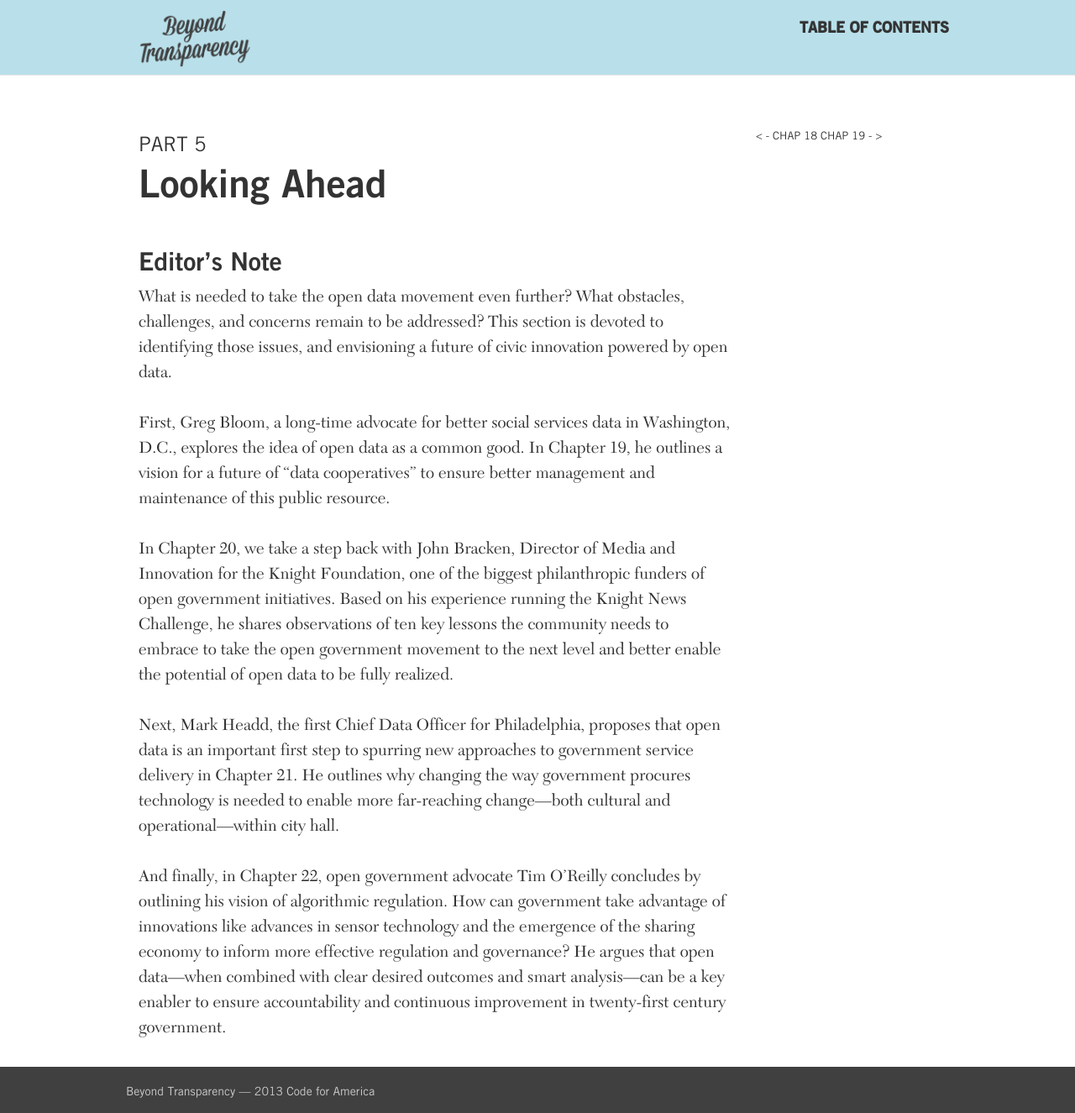
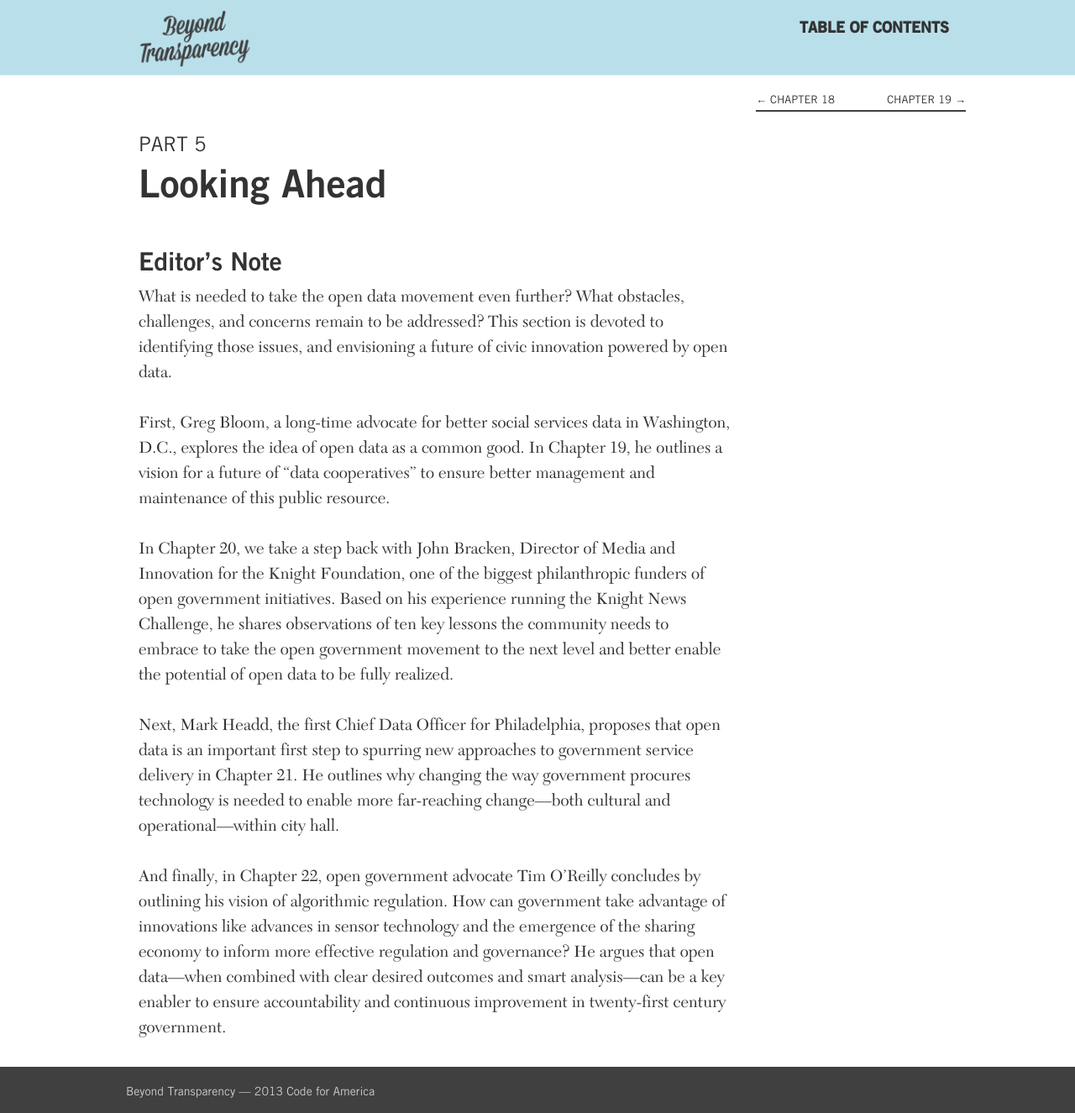
Before and after one commit to codeforamerica/beyondtransparency, a Jekyll site: the page built from chapters/part-5-chapter-0.md, in a window 1280 px wide and 1325 px high. Shown: the whole window at 84% size. Built offline with Jekyll 4.4.1, drawn with Linux system fonts in a browser that asks for light colours; nearby versions of some CDN libraries; some web fonts are replaced; library files that are not in the unit come from our copies; Markdown is read by kramdown in place of the engine named in the settings.

Commit message:
Updated styling of chapter nav links

```diff
--- a/_layouts/chapter.html
+++ b/_layouts/chapter.html
@@ -45,11 +45,11 @@
                {% if p.chapter == 99 %}
                  APPENDIX
                {% else %}
-                 CHAP {{p.chapter}}
+                 CHAPTER {{p.chapter}}
                {% endif %}
 
              {% endif %}
-             - &gt;</a>
+             &rarr; </a>
             {% assign output_next = false %}
           {% endif %}
 
@@ -57,14 +57,14 @@
           {% if p.layout == "chapter" and counter ==  current  %}
 
             {% if prev != null %}
-              <a href="{{prev.url}}"> &lt; -
+              <a href="{{prev.url}}"> &larr;
               {% if prev.ispart == true %}
                 PART {{prev.part}}
               {% else %}
                 {% if prev.chapter == 0 %}
                   PREFACE
                 {% else %}
-                 CHAP {{prev.chapter}}
+                 CHAPTER {{prev.chapter}}
                 {% endif %}
 
               {% endif %}
--- a/css/main.css
+++ b/css/main.css
@@ -462,10 +462,19 @@
   color: #db2961;
 }
 
+.in-chapter-sidebar-content .chapter-nav-links {
+  padding-bottom: 20px;
+  border-bottom: solid 2px #404040;
+}
 .in-chapter-sidebar-content .chapter-nav-links a {
   font-family: 'TradeGothicLT';
   text-transform: uppercase;
   font-size: 13px;
+  float: left;
+}
+
+.in-chapter-sidebar-content .chapter-nav-links a:last-child {
+  float: right;
 }
 
 .in-chapter-sidebar{
@@ -476,5 +485,5 @@
   width:250px;
   overflow:auto;
   bottom:0px;
-  top:150px;
+  top:111px;
 }
```
